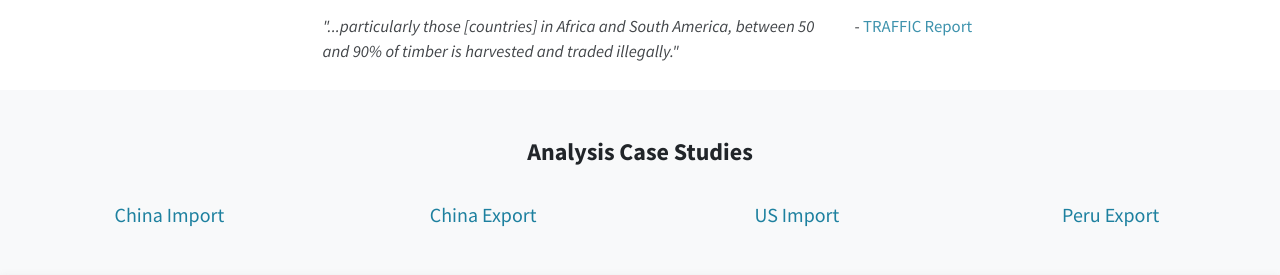
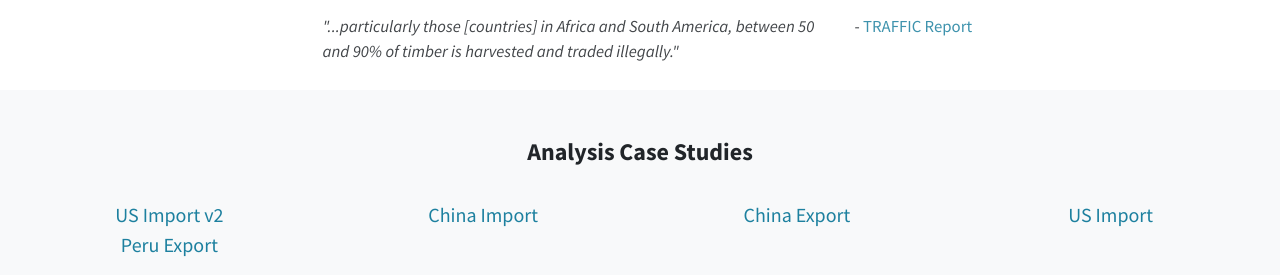
Before and after one commit to ddatta-DAC/wwf_site_p1, a Django app: page / in a window 1280 px wide. Shown: the part 340-615 px from the top of the page. Run offline with Django 3.2, Linux system fonts and the light colour scheme; some libraries are stand-ins or nearby versions.

Commit message:
Add link to homepage

```diff
--- a/home/templates/index.html
+++ b/home/templates/index.html
@@ -295,6 +295,9 @@
         </div>
      </div>
     <div class="row topbar_row pb-5">
+       <div class="col-sm-3">
+        <a class="js-scroll-trigger" href="{% url 'hitl_table' %}">US Import v2</a>
+       </div>
 
        <div class="col-sm-3">
         <a class="js-scroll-trigger" href="{% url 'track' 'china_import' %}">China Import</a>
```
